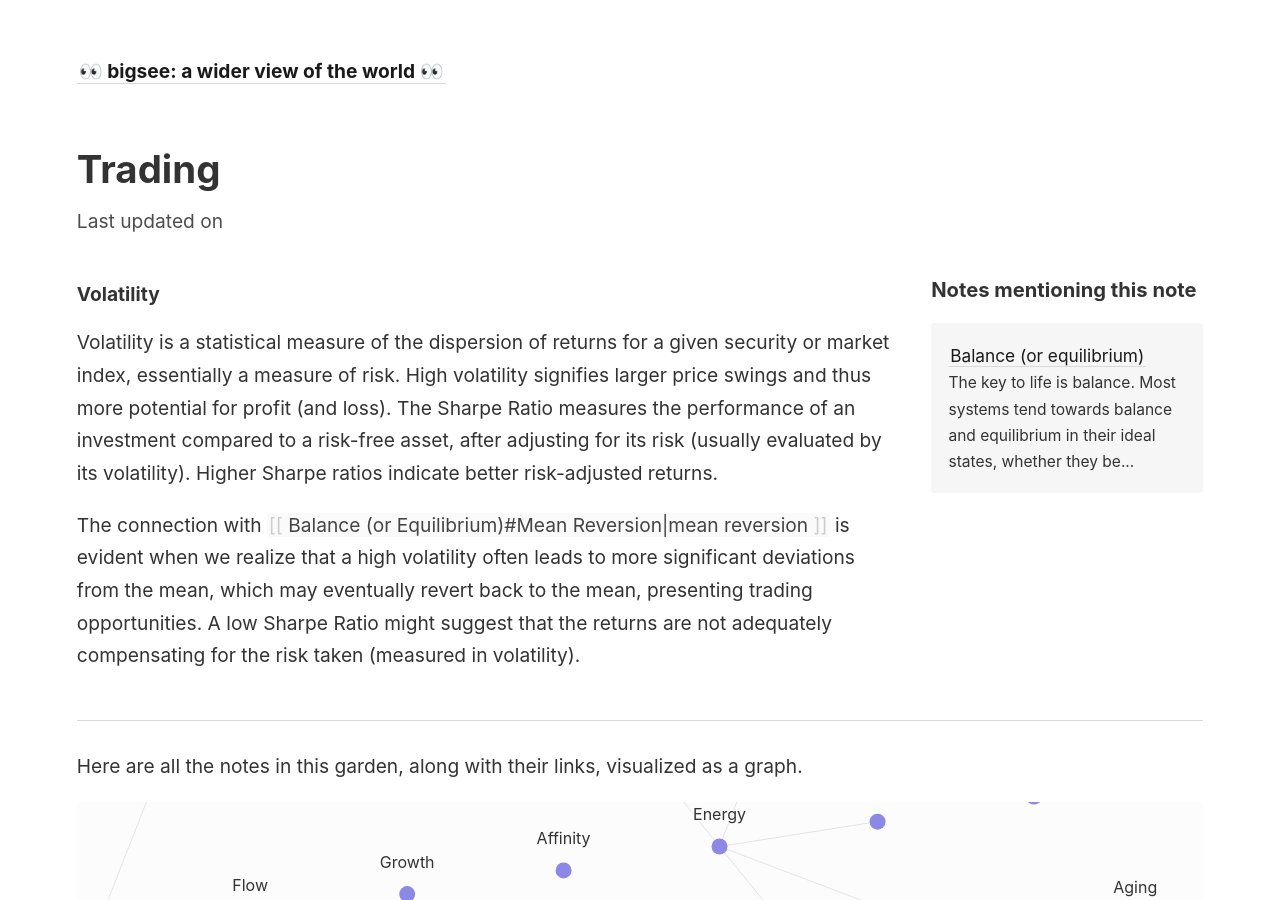
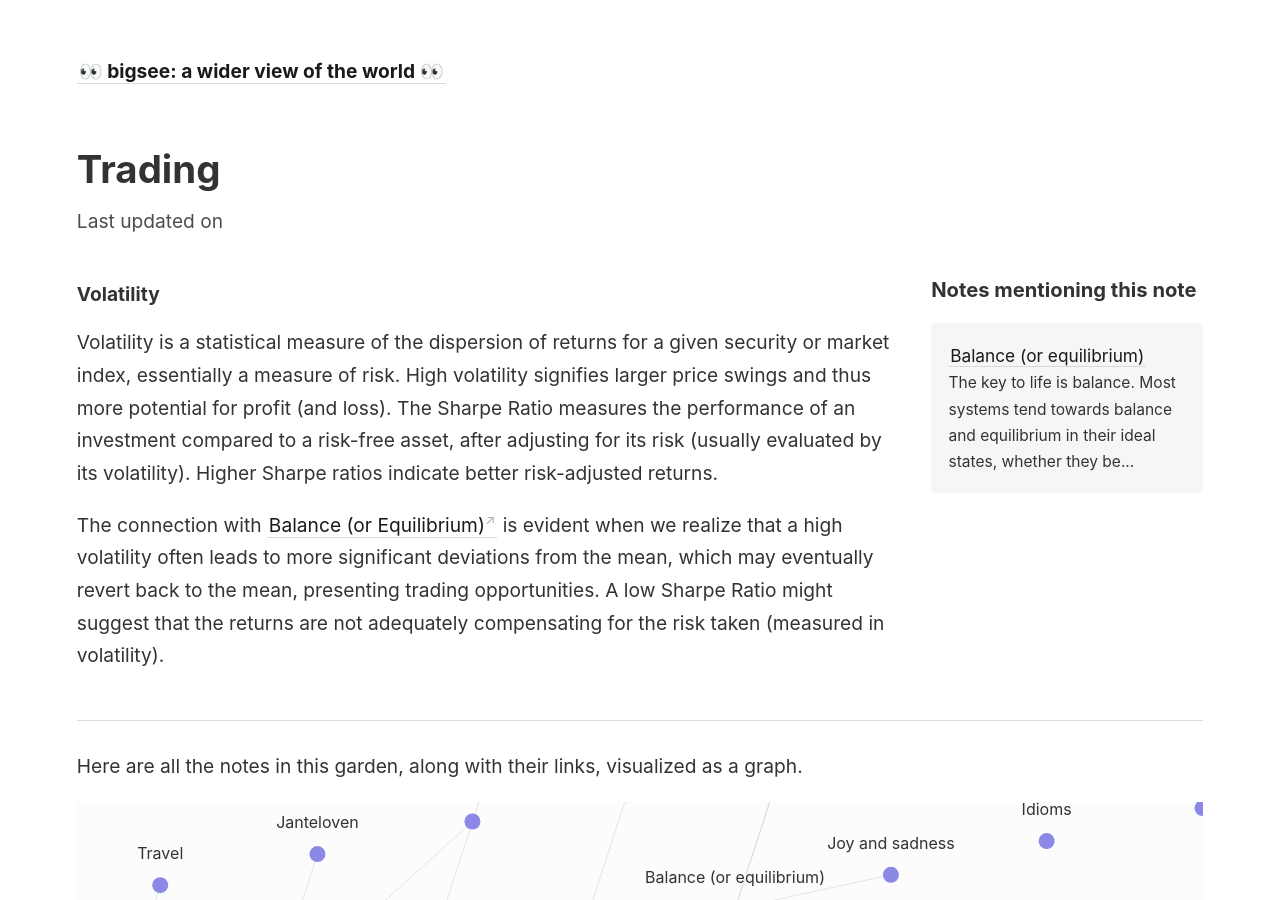
Before and after one commit to bigsee/digital-garden, a Jekyll site: the page built from _notes/Trading.md, in a window 1280 px wide and 900 px high. Built offline with Jekyll 4.4.1, drawn with Linux system fonts in a browser that asks for light colours.

Commit message:
:tanabata_tree: prune Trading

```diff
--- a/_notes/Trading.md
+++ b/_notes/Trading.md
@@ -5,4 +5,4 @@
 
 Volatility is a statistical measure of the dispersion of returns for a given security or market index, essentially a measure of risk. High volatility signifies larger price swings and thus more potential for profit (and loss). The Sharpe Ratio measures the performance of an investment compared to a risk-free asset, after adjusting for its risk (usually evaluated by its volatility). Higher Sharpe ratios indicate better risk-adjusted returns.
 
-The connection with [[Balance (or Equilibrium)#Mean Reversion|mean reversion]] is evident when we realize that a high volatility often leads to more significant deviations from the mean, which may eventually revert back to the mean, presenting trading opportunities. A low Sharpe Ratio might suggest that the returns are not adequately compensating for the risk taken (measured in volatility).
+The connection with [Balance (or Equilibrium)](/balance-or-equilibrium) is evident when we realize that a high volatility often leads to more significant deviations from the mean, which may eventually revert back to the mean, presenting trading opportunities. A low Sharpe Ratio might suggest that the returns are not adequately compensating for the risk taken (measured in volatility).
```
